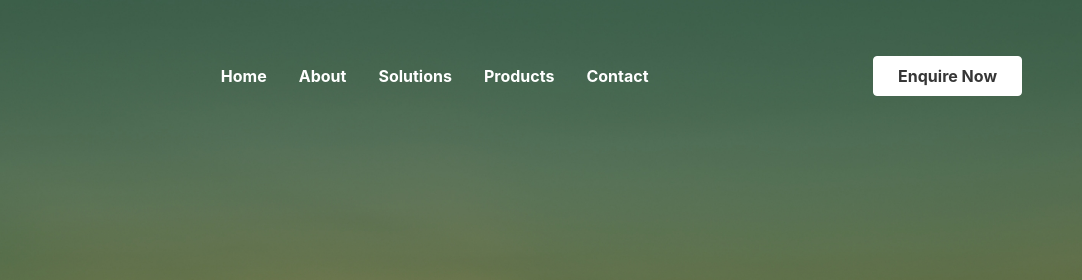
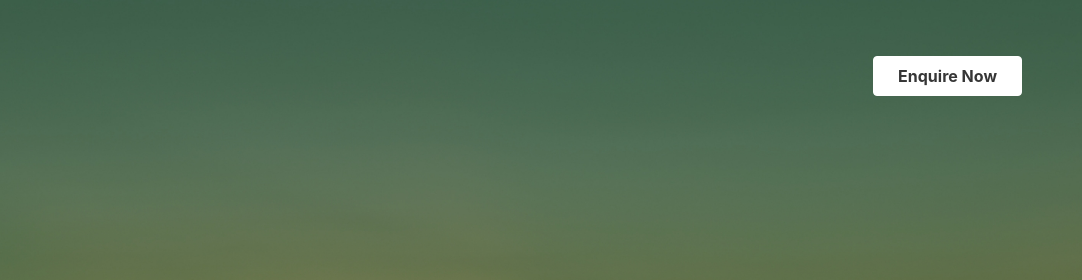
Before and after one commit to tattybusiness/chrisWebsite, a plain HTML site: page index.html in a window 1280 px wide. Shown: the top 280 px of the page, 198-1280 px from the left. Drawn offline with nearby package versions, Linux system fonts and the light colour scheme.

Commit message:
minor change for portfolio

```diff
--- a/index.html
+++ b/index.html
@@ -30,11 +30,11 @@
                 </div>
                 <div id="navbarBasicExample" class="navbar-menu">
                     <div class="navbar-start" id="links" style="flex-grow: 1; justify-content: center;">
-                        <a class="navbar-item link inUse mr-2" style="color:#fff; font-weight: bold;" href="index.html">Home</a>
-                        <a class="navbar-item link mr-2" style="color:#fff; font-weight: bold;" href="about.html">About</a>
+                        <!-- <a class="navbar-item link inUse mr-2" style="color:#fff; font-weight: bold;" href="index.html">Home</a> -->
+                        <!-- <a class="navbar-item link mr-2" style="color:#fff; font-weight: bold;" href="about.html">About</a>
                         <a class="navbar-item link mr-2" style="color:#fff; font-weight: bold;" href="solutions.html">Solutions</a>
                         <a class="navbar-item link mr-2" style="color:#fff; font-weight: bold;" href="products.html">Products</a>
-                        <a class="navbar-item link" style="color:#fff; font-weight: bold;" href="contact.html">Contact</a>
+                        <a class="navbar-item link" style="color:#fff; font-weight: bold;" href="contact.html">Contact</a> -->
                     </div>
 
                     <div class="navbar-end">
```
Also changed, not shown: contact.html (+2 -2 lines), assets/discord.png (added), assets/instagram.png (added), assets/twitter.png (added).
